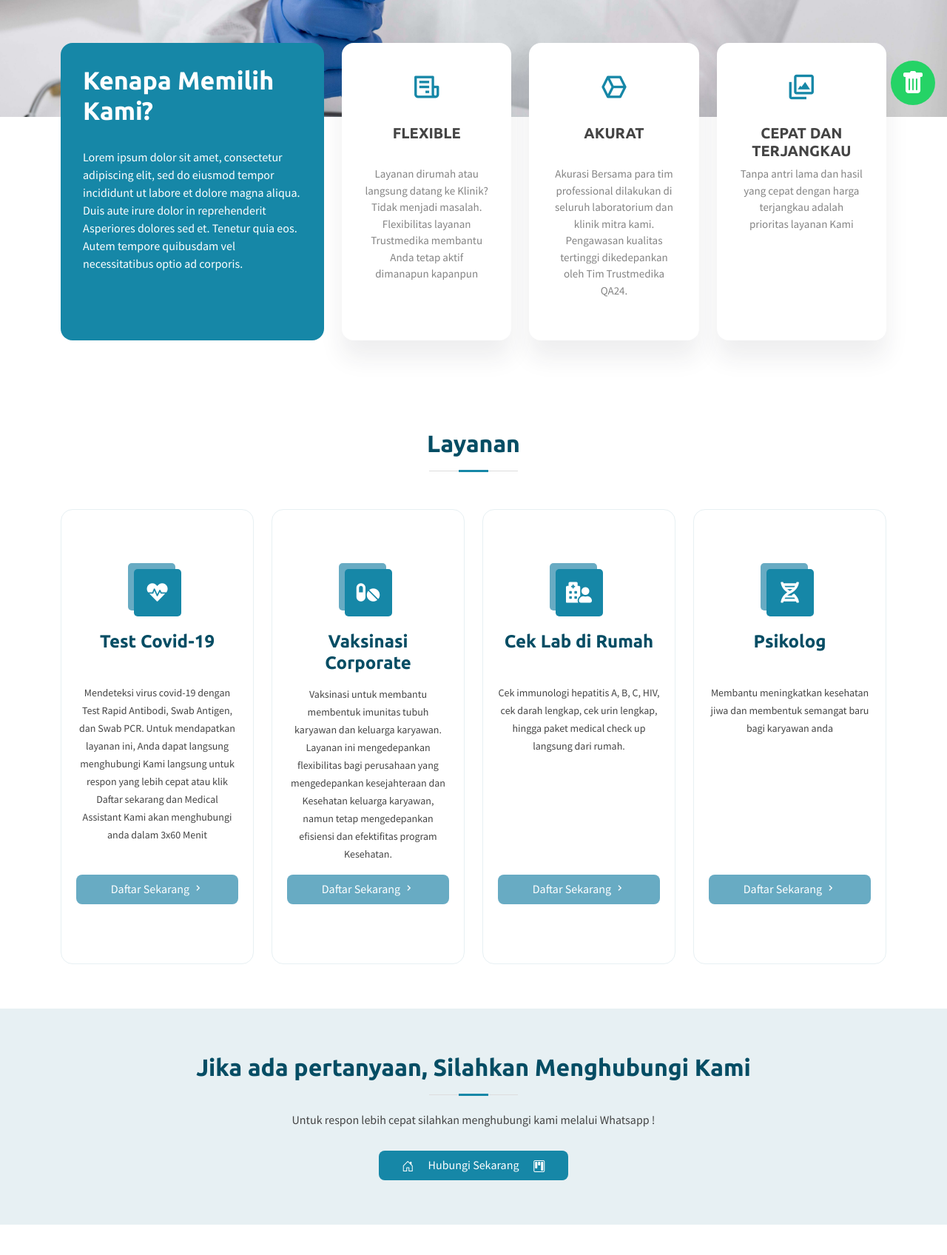
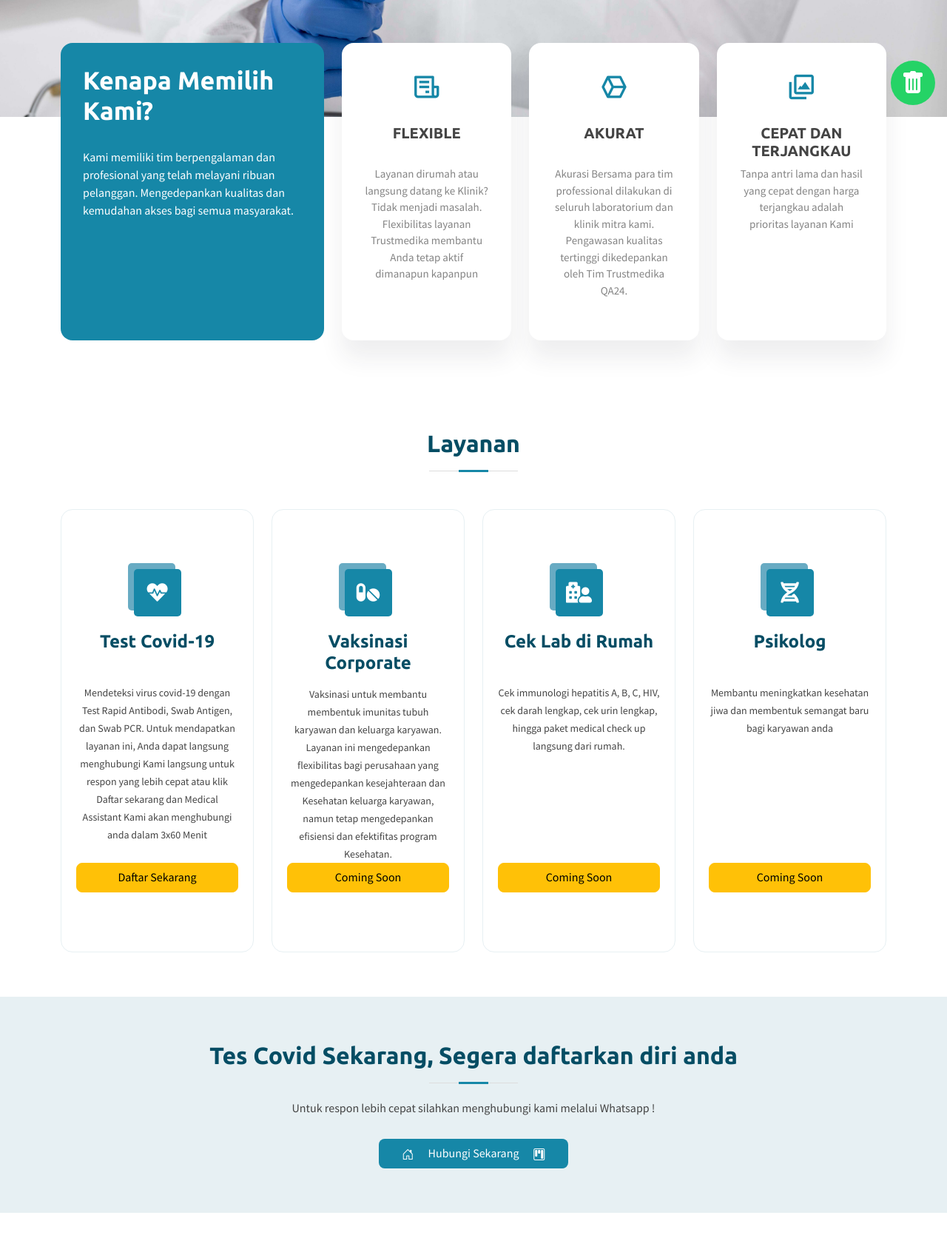
Before and after one commit to NikkiRufiansya/trustmedika, a PHP site: page / in a window 1280 px wide. Shown: the part 642-2338 px from the top of the page at 74% size. Run offline with PHP 8.4, Linux system fonts and the light colour scheme; some libraries are stand-ins or nearby versions.

Commit message:
fixing revisi

```diff
--- a/index.php
+++ b/index.php
@@ -28,8 +28,7 @@
             <div class="content">
               <h3>Kenapa Memilih Kami?</h3>
               <p>
-                Lorem ipsum dolor sit amet, consectetur adipiscing elit, sed do eiusmod tempor incididunt ut labore et dolore magna aliqua. Duis aute irure dolor in reprehenderit
-                Asperiores dolores sed et. Tenetur quia eos. Autem tempore quibusdam vel necessitatibus optio ad corporis.
+                Kami memiliki tim berpengalaman dan profesional yang telah melayani ribuan pelanggan. Mengedepankan kualitas dan kemudahan akses bagi semua masyarakat.
               </p>
            <!--    <div class="text-center">
                 <a href="#" class="btn btn-l1 more-btn">Pelajari Lebih Lanjut <i class="bx bx-chevron-right"></i></a>
@@ -85,7 +84,7 @@
 
               Untuk mendapatkan layanan ini, Anda dapat langsung menghubungi Kami langsung untuk respon yang lebih cepat atau klik Daftar sekarang dan Medical Assistant Kami akan menghubungi anda dalam 3x60 Menit</p>
 
-              <a href="https://forms.google.com" class="btn btn-l1 more-btn mt-3">Daftar Sekarang <i class="bx bx-chevron-right"></i></a>
+              <a href="https://forms.google.com" class="btn btn-warning">Daftar Sekarang </i></a>
             </div>
           </div>
 
@@ -94,7 +93,7 @@
               <div class="icon"><i class="fas fa-pills"></i></div>
               <h4><a href="">Vaksinasi Corporate</a></h4>
               <p class="mb-auto">Vaksinasi untuk membantu membentuk imunitas tubuh karyawan dan keluarga karyawan. Layanan ini mengedepankan flexibilitas bagi perusahaan yang mengedepankan kesejahteraan dan Kesehatan keluarga karyawan, namun tetap mengedepankan efisiensi dan efektifitas program Kesehatan.</p>
-               <a href="https://forms.google.com" class="btn btn-l1 more-btn mt-3">Daftar Sekarang <i class="bx bx-chevron-right"></i></a>
+               <a href="" class="btn btn-warning">Coming Soon </i></a>
              </div>
           </div>
 
@@ -103,7 +102,7 @@
               <div class="icon"><i class="fas fa-hospital-user"></i></div>
               <h4><a href="">Cek Lab di Rumah</a></h4>
               <p class="mb-auto">Cek immunologi hepatitis A, B, C, HIV, cek darah lengkap, cek urin lengkap, hingga paket medical check up langsung dari rumah.</p>
-               <a href="https://forms.google.com" class="btn btn-l1 more-btn mt-3">Daftar Sekarang <i class="bx bx-chevron-right"></i></a>
+               <a href="" class="btn btn-warning">Coming Soon </i></a>
             </div>
           </div>
 
@@ -113,7 +112,7 @@
               <div class="icon"><i class="fas fa-dna"></i></div>
               <h4><a href="">Psikolog</a></h4>
               <p class="mb-auto">Membantu meningkatkan kesehatan jiwa dan membentuk semangat baru bagi karyawan anda</p>
-               <a href="https://forms.google.com" class="btn btn-l1 more-btn mt-3">Daftar Sekarang <i class="bx bx-chevron-right"></i></a>
+               <a href="" class="btn btn-warning">Coming Soon </i></a>
             </div>
           </div>
 
@@ -128,11 +127,11 @@
     <div class="container">
 
       <div class="section-title">
-        <h2>Jika ada pertanyaan, Silahkan Menghubungi Kami</h2>
+        <h2>Tes Covid Sekarang, Segera daftarkan diri anda</h2>
         <p>Untuk respon lebih cepat silahkan menghubungi kami melalui Whatsapp !</p>
       </div>
       <div class="text-center">
-        <a href="https://api.whatsapp.com/send/?phone=62811143141&text=Halo%2C+saya+ingin+menanyakan+beberapa+hal+terkait+layanan+TrustMedika&app_absent=0" class="btn btn-utama" target="_blank">
+        <a href="https://api.whatsapp.com/send/?phone=6281333836091&text=Halo%2C+saya+ingin+menanyakan+beberapa+hal+terkait+layanan+TrustMedika&app_absent=0" class="btn btn-utama" target="_blank">
           <i class="bi bi-journal-text"></i>
           <span class="mx-3">Hubungi Sekarang</span>
           <i class="bi bi-link-45deg"></i>
@@ -162,21 +161,21 @@
             Saatnya world class health clinic  dapat diakses dengan mudah oleh Anda dan keluarga. Hubungi Medical Assistant Anda hari ini untuk mendapatkan layanan konsultasi Cuma-Cuma.</p>
 
             <div class="icon-box">
-              <div class="icon"><i class="bx bx-fingerprint"></i></div>
-              <h4 class="title"><a href="">Lorem Ipsum</a></h4>
-              <p class="description">Voluptatum deleniti atque corrupti quos dolores et quas molestias excepturi sint occaecati cupiditate non provident</p>
+              <div class="icon"><i class="bx bx-medal"></i></div>
+              <h4 class="title"><a href="">High standards</a></h4>
+              <p class="description">Kami menyediakan hasil observasi laboratorium yang terpecaya</p>
             </div>
 
             <div class="icon-box">
-              <div class="icon"><i class="bx bx-gift"></i></div>
-              <h4 class="title"><a href="">Nemo Enim</a></h4>
-              <p class="description">At vero eos et accusamus et iusto odio dignissimos ducimus qui blanditiis praesentium voluptatum deleniti atque</p>
+              <div class="icon"><i class="bx bx-walk"></i></div>
+              <h4 class="title"><a href="">Tim Profesional</a></h4>
+              <p class="description">Kami terdiri dari tim yang profesional yang telah melayani ribuan pelanggan</p>
             </div>
 
             <div class="icon-box">
-              <div class="icon"><i class="bx bx-atom"></i></div>
-              <h4 class="title"><a href="">Dine Pad</a></h4>
-              <p class="description">Explicabo est voluptatum asperiores consequatur magnam. Et veritatis odit. Sunt aut deserunt minus aut eligendi omnis</p>
+              <div class="icon"><i class="bx bx-happy"></i></div>
+              <h4 class="title"><a href="">Prioritas Pelanggan</a></h4>
+              <p class="description">Kami tidak akan pernah berhenti untuk terus memberikan kamudahan layanan kesehatan yang terbaik</p>
             </div>
 
           </div>
--- a/layout/foot.php
+++ b/layout/foot.php
@@ -51,7 +51,7 @@
           <!-- You can delete the links only if you purchased the pro version. -->
           <!-- Licensing information: https://bootstrapmade.com/license/ -->
           <!-- Purchase the pro version with working PHP/AJAX contact form: https://bootstrapmade.com/trustmedika-free-medical-bootstrap-theme/ -->
-          Designed by <a href="https://bootstrapmade.com/">BootstrapMade</a>
+        <!--   Designed by <a href="https://bootstrapmade.com/">BootstrapMade</a> -->
         </div>
       </div>
   <!--     <div class="social-links text-center text-md-right pt-3 pt-md-0">
--- a/layout/header.php
+++ b/layout/header.php
@@ -3,7 +3,7 @@
     <div class="container d-flex align-items-center">
 
       <!-- <h1 class="logo me-auto"><a href="index.php">TrustMedika</a></h1> -->
-      <a href="index.php" class="logo me-auto"><img src="assets/img/logo.png" alt="" class="img-fluid"></a>
+      <a href="#" class="logo me-auto"><img src="assets/img/logo.png" alt="" class="img-fluid"></a>
 
       <nav id="navbar" class="navbar order-last order-lg-0">
         <ul>
```
